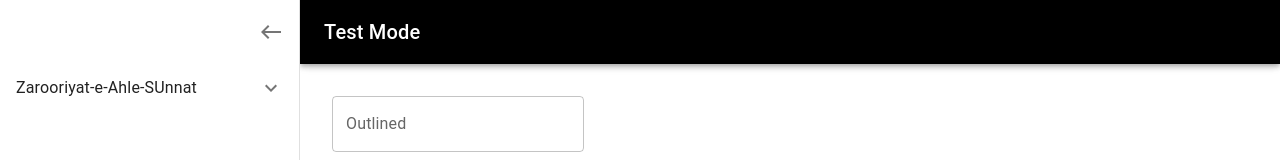
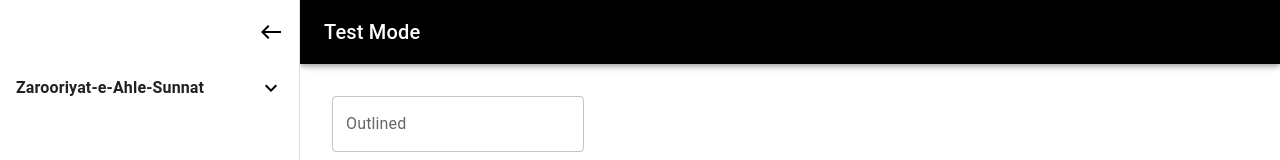
Before and after one commit to Mazhar-54321/deploy-practice-1, a React (Create React App) app: page / in a window 1280 px wide. Both pictures are taken after a click on the button 32 px from the left and 32 px from the top of the page. Shown: the top 160 px of the page. Built offline with nearby package versions, Linux system fonts and the light colour scheme.

Commit message:
Changed Font Styles

```diff
--- a/src/SampleDrawer.js
+++ b/src/SampleDrawer.js
@@ -226,7 +226,7 @@ export default function SampleDrawer() {
       >
         <DrawerHeader>
           <IconButton onClick={handleDrawerClose}>
-            {theme.direction === 'ltr' ? <WestOutlinedIcon /> : <EastOutlinedIcon />}
+            {theme.direction === 'ltr' ? <WestOutlinedIcon style={{color:'#000000'}} /> : <EastOutlinedIcon style={{color:'#000000'}}/>}
           </IconButton>
         </DrawerHeader>
 
@@ -237,13 +237,13 @@ export default function SampleDrawer() {
                   display: 'none',
               }}}>
           <AccordionSummary
-            expandIcon={<ExpandMoreIcon />}
+            expandIcon={<ExpandMoreIcon style={{fontWeight:'bold',color:'#000000'}} />}
             style={{ margin: '0px 0px -15px 0px' }}
             aria-controls="panel1bh-content"
             id="panel1bh-header"
           >
-            <Typography sx={{ width: '100%',textAlign:'left', flexShrink: 0 }}>
-              Zarooriyat-e-Ahle-SUnnat
+            <Typography sx={{ width: '100%',fontWeight:'bold', textAlign:'left', flexShrink: 0 }}>
+              Zarooriyat-e-Ahle-Sunnat
             </Typography>
           </AccordionSummary>
           <AccordionDetails style={{ padding: '0px 0px 0px 0px' }}>
```
